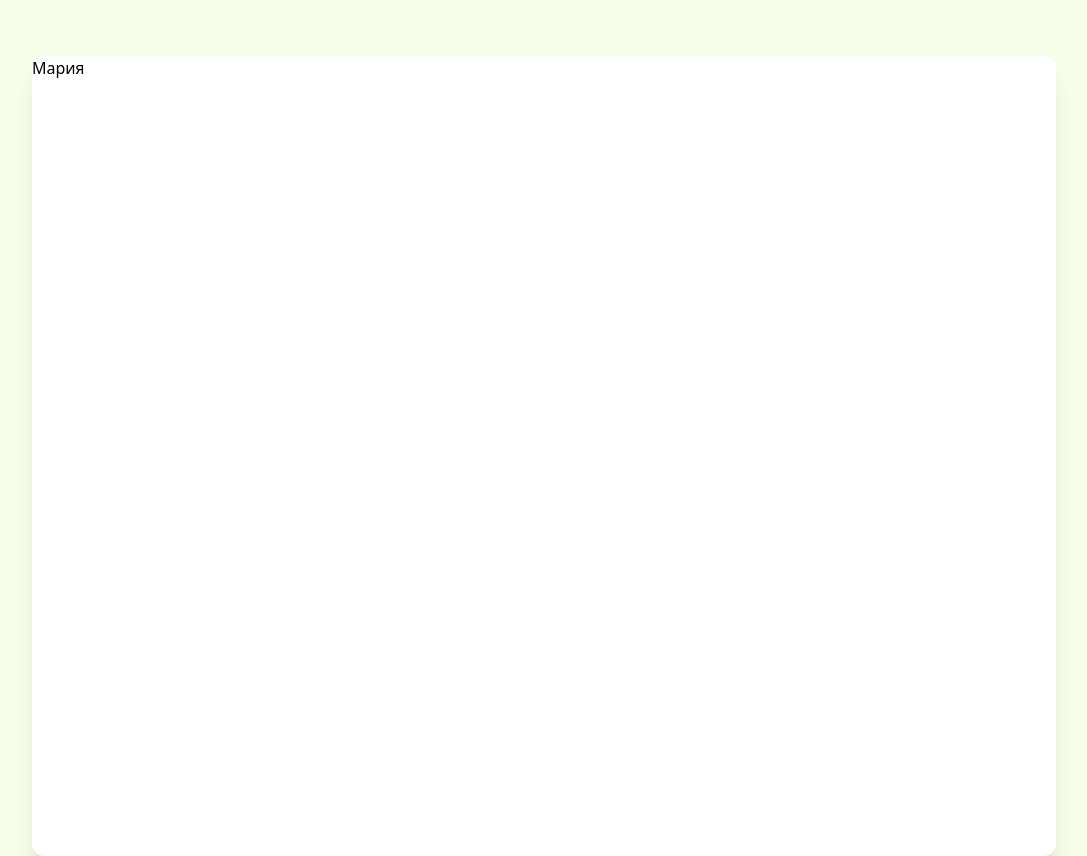
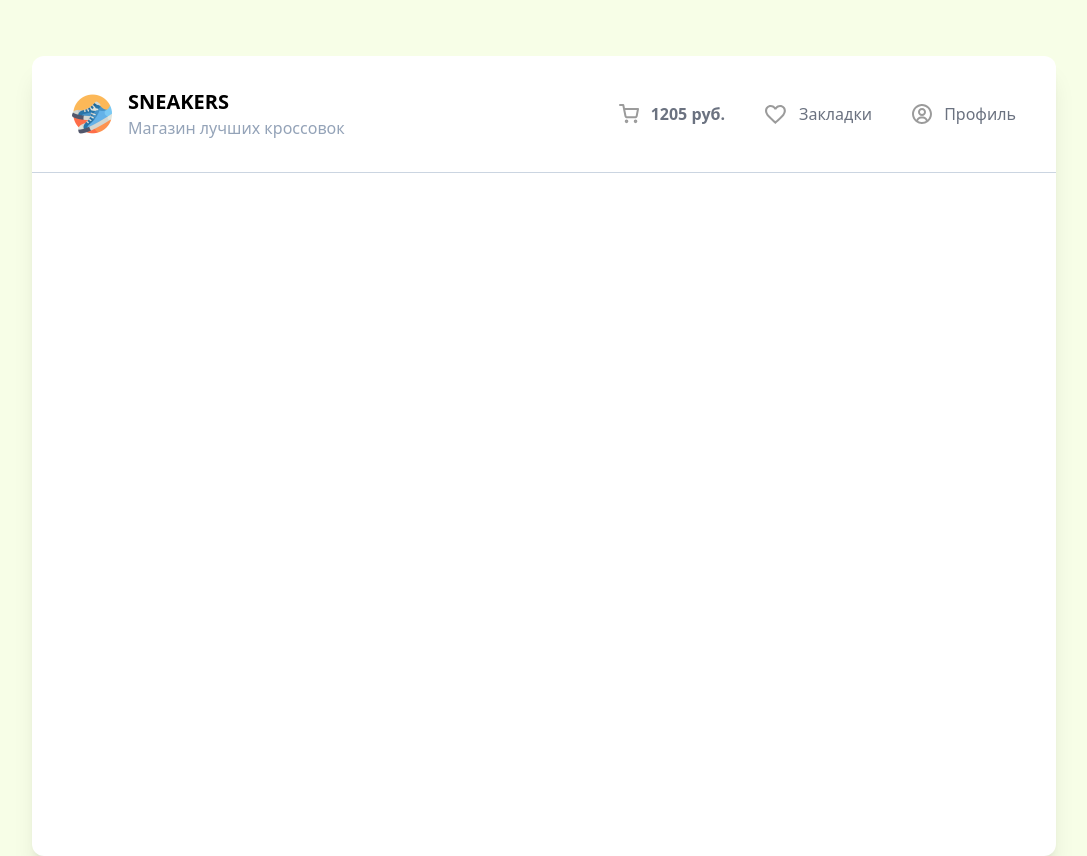
Before and after one commit to MariaMantusova/sneakers-shop, a Vue app: page / in a window 1280 px wide. Shown: the whole page, without its empty margins (96-1183 px from the left). Built offline with nearby package versions, Linux system fonts and the light colour scheme.

Commit message:
feat: add header

```diff
--- a/src/App.vue
+++ b/src/App.vue
@@ -1,9 +1,9 @@
-<script setup></script>
+<script setup>
+import Header from './components/Header.vue'
+</script>
 
 <template>
-  <div>
-    <h1 class="bg-white w-4/5 m-auto h-screen rounded-xl shadow-xl mt-14">Мария</h1>
+  <div class="bg-white w-4/5 m-auto h-screen rounded-xl shadow-xl mt-14">
+   <Header/>
   </div>
 </template>
-
-<style scoped></style>
--- /dev/null
+++ b/src/components/Header.vue
@@ -0,0 +1,30 @@
+<template>
+  <header class='flex justify-between border-b border-slate-300 px-10 py-8'>
+
+    <div class='flex items-center gap-4'>
+      <img class='w-10' src='/logo.png' alt='Логотип сайта'>
+      <div>
+        <h2 class='text-xl font-bold uppercase'>SNEAKERS</h2>
+        <p class='text-slate-400'>Магазин лучших кроссовок</p>
+      </div>
+    </div>
+
+    <ul class='flex items-center gap-10'>
+      <li class='flex items-center gap-3 text-gray-500 hover:text-black cursor-pointer'>
+        <img src='/cart.svg' alt='Иконка корзинки'>
+        <b>1205 руб.</b>
+      </li>
+      <li class='flex items-center gap-3 text-gray-500 hover:text-black cursor-pointer'>
+        <img src='/heart.svg' alt='Иконка закладок'>
+        <span>Закладки</span>
+      </li>
+      <li class='flex items-center gap-3 text-gray-500 hover:text-black cursor-pointer'>
+        <img src='/profile.svg' alt='Иконка профиля'>
+        <span>Профиль</span>
+      </li>
+    </ul>
+
+  </header>
+</template>
+
+<script></script>
```
